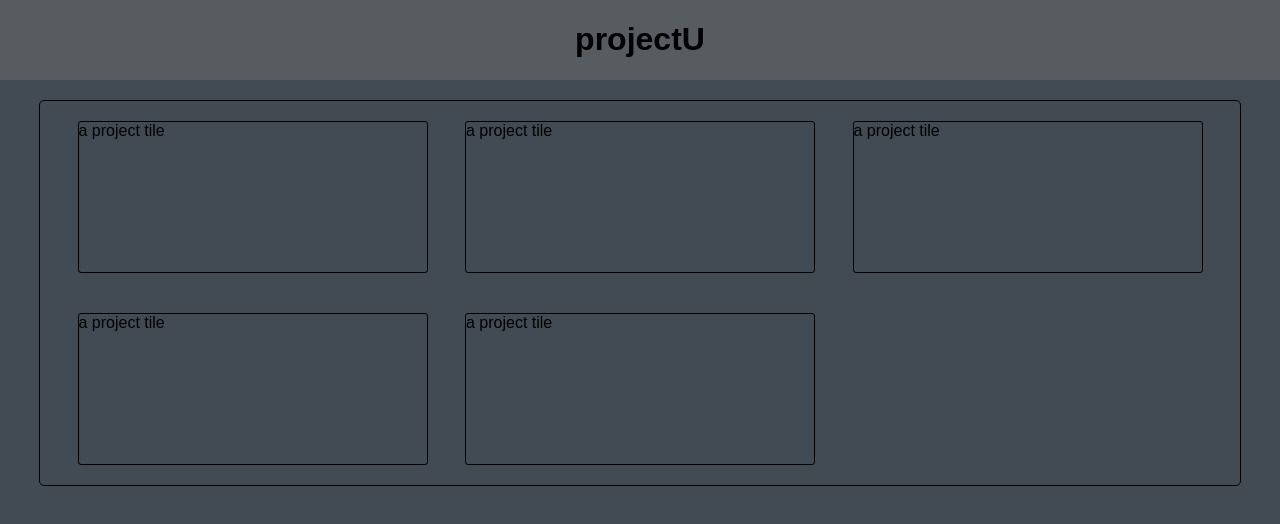
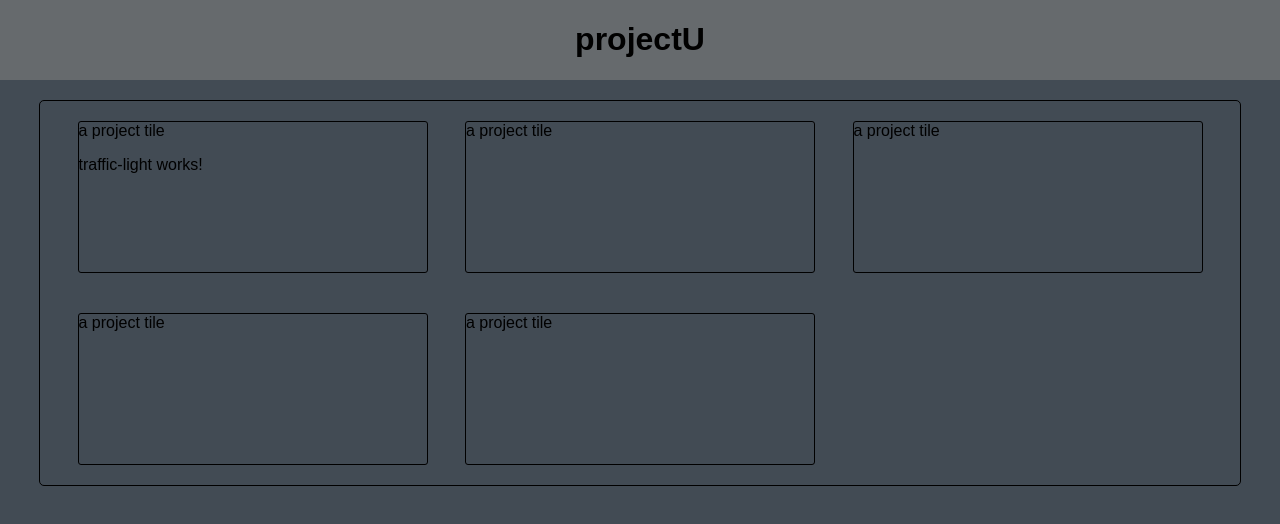
Before and after one commit to RonnyFalconeri/projectU_frontend, an Angular app: page / in a window 1280 px wide. Shown: the top 524 px of the page. Built offline with nearby package versions, Linux system fonts and the light colour scheme.

Commit message:
more variables, traffic light component created, overview moved to components folder

```diff
--- a/src/app/app.module.ts
+++ b/src/app/app.module.ts
@@ -3,12 +3,14 @@ import { BrowserModule, Title } from '@angular/platform-browser';
 
 import { AppRoutingModule } from './app-routing.module';
 import { AppComponent } from './app.component';
-import { OverviewComponent } from './overview/overview.component';
+import { OverviewComponent } from './components/overview/overview.component';
+import { TrafficLightComponent } from './components/traffic-light/traffic-light.component';
 
 @NgModule({
   declarations: [
     AppComponent,
-    OverviewComponent
+    OverviewComponent,
+    TrafficLightComponent
   ],
   imports: [
     BrowserModule,
--- a/src/app/overview/overview.component.html
+++ b/src/app/components/overview/overview.component.html
@@ -4,7 +4,10 @@
   </div>
 
   <div class="project-space">
-    <div class="project-tile">a project tile</div>
+    <div class="project-tile">
+      a project tile
+      <app-traffic-light></app-traffic-light>
+    </div>
     <div class="project-tile">a project tile</div>
     <div class="project-tile">a project tile</div>
     <div class="project-tile">a project tile</div>
--- a/src/app/overview/overview.component.scss
+++ b/src/app/components/overview/overview.component.scss
@@ -3,7 +3,7 @@
 }
 
 .taskbar {
-  background-color: var(--color-taskbar);
+  background-color: var(--color-menu-bar);
   position: fixed;
   top: 0;
   width: 100%;
--- /dev/null
+++ b/src/app/components/traffic-light/traffic-light.component.html
@@ -0,0 +1 @@
+<p>traffic-light works!</p>
--- /dev/null
+++ b/src/app/components/traffic-light/traffic-light.component.ts
@@ -0,0 +1,15 @@
+import { Component, OnInit } from '@angular/core';
+
+@Component({
+  selector: 'app-traffic-light',
+  templateUrl: './traffic-light.component.html',
+  styleUrls: ['./traffic-light.component.scss']
+})
+export class TrafficLightComponent implements OnInit {
+
+  constructor() { }
+
+  ngOnInit(): void {
+  }
+
+}
--- a/src/shared/styles/_variable.scss
+++ b/src/shared/styles/_variable.scss
@@ -1,8 +1,20 @@
 :root{
   --color-background: #424b54;
-  --color-taskbar: rgba(109, 109, 109, 0.507);
+  --color-menu-bar: rgba(127, 127, 127, 0.6);
+  --color-task-bar: rgba(0, 0, 0, 0.27);
+
+  // state
   --color-state-initiated: #b09e99;
   --color-state-in-progress: #3aaed8;
   --color-state-halted: #ea9010;
   --color-state-finished: #74bf28;
+
+  // complexity / traffic light
+  --color-complexity-easy: #b09e99;
+  --color-complexity-medium: #ffcb00;
+  --color-complexity-difficult: #ff4300;
+  --color-complexity-empty: #adadad;
+
+  // font colors
+  --color-font-secondary: #5b5b5b;
 }
```
Also changed, not shown: src/app/components/overview/overview.component.ts (renamed from src/app/overview/overview.component.ts), src/app/components/traffic-light/traffic-light.component.scss (added), 2 other files (tests, documents, lock files or other folders).
